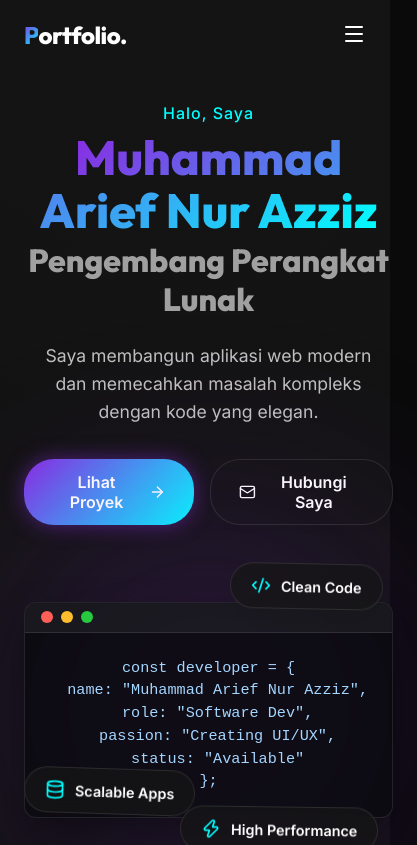
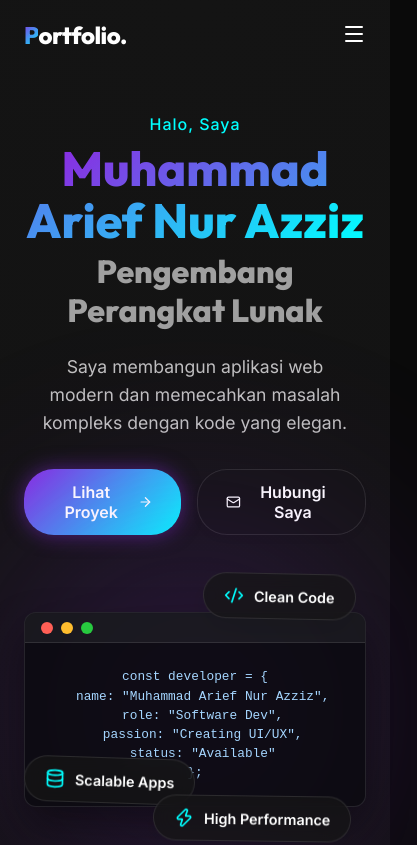
Before and after one commit to voltrexx-v1/Portofolio, a React (Vite) app: page / in a window 390 px wide. Shown: the top 845 px of the page, 417 px wide, since content can reach past the window. Built offline with nearby package versions, Linux system fonts and the light colour scheme.

Commit message:
Fix pre tag horizontal overflow on mobile

```diff
--- a/src/components/Hero.css
+++ b/src/components/Hero.css
@@ -171,7 +171,10 @@
   font-family: 'Courier New', Courier, monospace;
   font-size: 0.95rem;
   line-height: 1.5;
+  white-space: pre-wrap;
+  word-break: break-word;
 }
+
 
 @media (max-width: 768px) {
   .hero-content {
@@ -205,4 +208,7 @@
     bottom: -40px;
     right: 15px;
   }
+  .card-body pre {
+    font-size: 0.8rem;
+  }
 }
```
